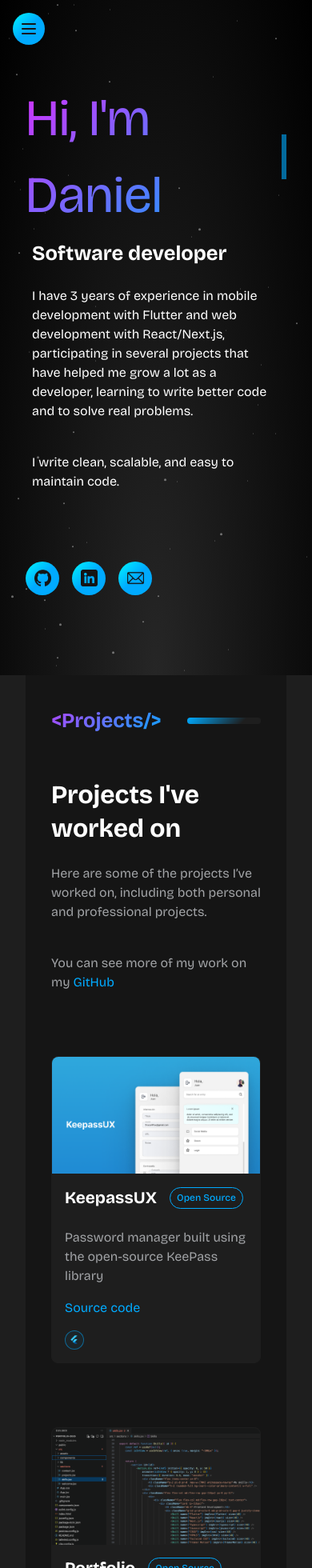
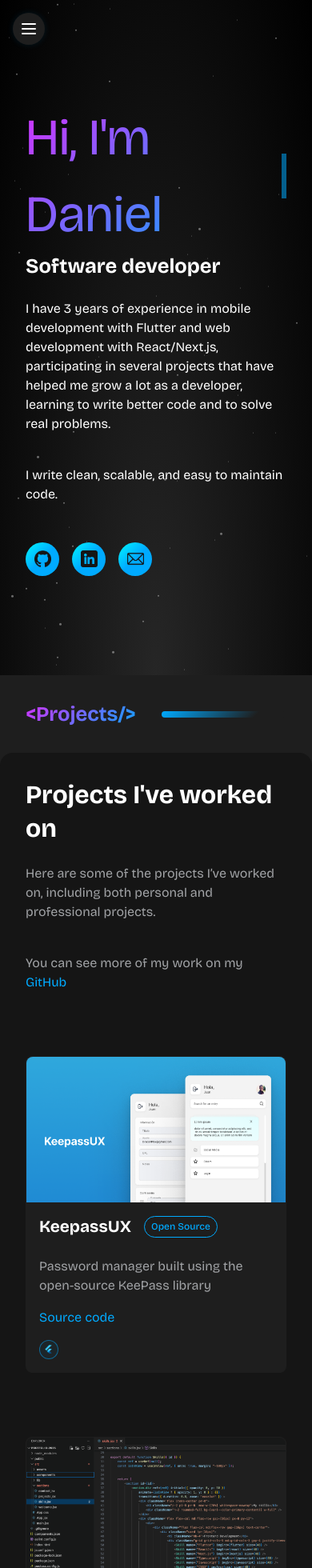
Before and after one commit to LittleEmber13/portfolio-2025, a React (Vite) app: page / in a window 390 px wide. Shown: the top 1960 px of the page at 80% size. Built offline with nearby package versions, Linux system fonts and the light colour scheme.

Commit message:
fix: background and display fixes

```diff
--- a/src/App.css
+++ b/src/App.css
@@ -12,6 +12,7 @@
   --color-primary: #00aaff;
   --color-primary-light: #00f7ff;
   --color-secondary: #d631ff;
+  --color-nav-bar-glow: #00aaff1c;
 }
 
 .gradient-primary-text {
@@ -86,8 +87,7 @@ body {
 
 .solid-background {
   background-color: var(--color-background);
-  max-width: 1200px;
-  width: 100%;
+  border-radius: 16px;
 }
 
 html {
@@ -135,13 +135,22 @@ html {
       var(--color-primary-light) 0%,
       var(--color-primary) 50%,
       var(--color-primary) 100%);
-  color: #fff;
+  color: var(--color-background);
   border-radius: 50%;
   display: flex;
   justify-content: center;
   align-items: center;
   overflow: hidden;
 }
+
+.nav-bar {
+  background: var(--color-surface);
+  color: #ffffff;
+  border-radius: 50%;
+  overflow: hidden;
+  box-shadow: 0 0 8px 0px var(--color-nav-bar-glow);
+}
+
 
 @keyframes moveShape {
   0% {
--- a/src/App.jsx
+++ b/src/App.jsx
@@ -14,17 +14,22 @@ function App() {
         starColor='#ffffff63'
         className="fixed -z-10"
       />
-      <div className='w-full justify-items-center'>
-        <NavBar />
-        <div className="justify-items-center max-w-[1200px] px-8">
-          <Welcome id='welcome' />
-          <div className="solid-background">
+      <div className='w-full flex justify-center items-center flex-col'>
+        <div className="max-w-[1500px] px-0 sm:px-8 md:px-16">
+          <div className='w-full flex items-center flex-col'>
+            <NavBar />
+          </div>
+          <div className="flex flex-col">
+            <Welcome id='welcome' />
+          </div>
+          <div className="flex flex-col gap-16">
             <Projects id='projects' />
             <Skills id='skills' />
             <Contact id='contact' />
+            <Footer />
           </div>
-          <Footer />
         </div>
+
       </div>
     </>
   )
--- a/src/components/footer.jsx
+++ b/src/components/footer.jsx
@@ -4,7 +4,7 @@ export default function Footer() {
   const { t } = useTranslation();
 
   return (
-    <footer className="w-full mt-12 py-6 border-t border-[rgba(255,255,255,0.06)] text-center text-sm text-[var(--color-text-muted)]">
+    <footer className="w-full py-6 border-t border-[rgba(255,255,255,0.06)] text-center text-sm text-[var(--color-text-muted)]">
       <div>{t('footer.copyright', { year: 2026 })}</div>
     </footer>
   );
--- a/src/components/nav_bar.jsx
+++ b/src/components/nav_bar.jsx
@@ -22,7 +22,7 @@ export default function NavBar() {
             animate={{ opacity: 1, y: 0 }}
             exit={{ opacity: 0, y: -20 }}
             transition={{ duration: 0.3 }}
-            className="hidden md:flex bg-[var(--color-surface)] p-2 gap-4 rounded-full px-8 fixed z-10 mt-4"
+            className="nav-bar hidden md:flex p-2 gap-4 !rounded-full px-8 fixed z-10 mt-4"
         >
             <a href="#welcome" className="cursor-pointer">{t('nav.welcome')}</a>
             <a href="#projects" className="cursor-pointer">{t('nav.projects')}</a>
@@ -64,7 +64,7 @@ export default function NavBar() {
                 ref={btnRef}
                 aria-label="Toggle menu"
                 onClick={() => setIsOpen(prev => !prev)}
-                className="md:hidden fixed top-4 left-4 z-30 bg-[var(--color-surface)] p-2 rounded-full shadow"
+                className="md:hidden fixed top-4 left-4 z-30 bg-[var(--color-surface)] p-2 rounded-full shadow nav-bar"
             >
                 <svg xmlns="http://www.w3.org/2000/svg" className="h-6 w-6" fill="none" viewBox="0 0 24 24" stroke="currentColor">
                     <path strokeLinecap="round" strokeLinejoin="round" strokeWidth={2} d="M4 6h16M4 12h16M4 18h16" />
--- /dev/null
+++ b/src/components/section_header.jsx
@@ -0,0 +1,10 @@
+export default function SectionHeader({ title, className }) {
+  return (
+    <div className={`flex items-center pb-8 ${className ?? ""} px-8 sm:px-0`}>
+      <h3 className="pr-8 max-w-[70%] whitespace-nowrap gradient-primary-text">
+        {title}
+      </h3>
+      <div className="h-2 rounded-full gradient-section w-full" />
+    </div>
+  );
+}
--- a/src/locales/en/translation.json
+++ b/src/locales/en/translation.json
@@ -43,7 +43,7 @@
         }
     },
     "skills": {
-        "heading": "My skills",
+        "heading": "Skills",
         "frontend": "Frontend Development",
         "backend": "Backend & Database",
         "other": "Other",
--- a/src/locales/es/translation.json
+++ b/src/locales/es/translation.json
@@ -44,7 +44,7 @@
     }
   },
   "skills": {
-    "heading": "Mis habilidades",
+    "heading": "Habilidades",
     "frontend": "Desarrollo Frontend",
     "backend": "Backend y Base de Datos",
     "other": "Otros",
--- a/src/sections/projects.jsx
+++ b/src/sections/projects.jsx
@@ -17,6 +17,7 @@ import { useInView } from "framer-motion";
 import { motion } from "framer-motion";
 import { GITHUB_LINK } from '../constants.jsx';
 import { useTranslation } from 'react-i18next';
+import SectionHeader from "../components/section_header";
 
 export default function Projects({ id }) {
     const ref = useRef(null);
@@ -32,11 +33,8 @@ export default function Projects({ id }) {
                 animate={isInView ? { opacity: 1 } : {}}
                 transition={{ duration: 0.8, ease: "easeOut" }}
                 className="w-full pt-8">
-                <div className="flex items-center pr-8">
-                    <h3 className="p-2 pl-8 pr-8  max-w-[70%] whitespace-nowrap gradient-primary-text">{'<'+t('projects.heading')+'/>'}</h3>
-                    <div className="h-2 rounded-full gradient-section w-full" />
-                </div>
-                <div className="px-8 py-12 w-full">
+                <SectionHeader title={'<' + t('projects.heading') + '/>'} />
+                <div className="solid-background p-8 w-full">
                     <div className="columns-1 md:columns-2 gap-12 space-y-12">
                         <div>
                             <motion.div initial={{ opacity: 0 }}
--- a/src/sections/welcome.jsx
+++ b/src/sections/welcome.jsx
@@ -10,10 +10,11 @@ import { motion } from "framer-motion";
 export default function Welcome({ id }) {
     const { t } = useTranslation();
     return (
-        <section id={id} className="flex flex-col items-start justify-center min-h-screen lg:pl-24">
+        <section id={id} className="min-h-screen px-8 sm:px-2 md:px-0 lg:px-0 flex items-center">
+            <div className="w-full flex flex-col lg:flex-row items-start lg:items-center justify-between container mx-auto">
+                <div className="lg:w-1/2 w-full flex flex-col items-start">
                     <TypingText text={t('welcome.greeting')} />
-            <div className="flex items-center gap-8 p-2">
-                <div>
+                    <div className="w-full">
                         <div className="pb-4 w-full">
                             <motion.div initial={{ opacity: 0, y: -25 }}
                                 animate={{ opacity: 1, y: 0 }}
@@ -37,25 +38,8 @@ export default function Welcome({ id }) {
                                     {t('welcome.p2')}
                                 </p>
                             </motion.div>
-
                         </div>
-
-                </div>
-                <div className="hidden lg:block w-[50%] h-auto shrink-0">
-                    <motion.div initial={{ opacity: 0, }}
-                        animate={{ opacity: 1 }}
-                        transition={{
-                            duration: 1, ease: "easeOut", delay: 6
-                        }} >
-                        <img
-                            src={header}
-                            alt="gif"
-
-                        />
-                    </motion.div>
-                </div>
-            </div>
-            <div className="flex justify-center pt-16 gap-4">
+                        <div className="flex justify-start pt-8 gap-4">
                             <motion.div initial={{ opacity: 0, x: -25, scale: 1 }}
                                 animate={{ opacity: 1, x: 0, scale: 1 }}
                                 transition={{
@@ -69,10 +53,9 @@ export default function Welcome({ id }) {
                                     href={GITHUB_LINK}
                                     target="_blank"
                                     rel="noopener noreferrer"
-                        className="text-blue-500 hover:underline"
                                 >
                                     <div className="interactable w-[42px] h-[42px] flex items-center justify-center">
-                            <img src={github} alt={name} className="w-1/2 h-auto" />
+                                        <img src={github} alt="github" className="w-1/2 h-auto" />
                                     </div>
                                 </a>
                             </motion.div>
@@ -89,10 +72,9 @@ export default function Welcome({ id }) {
                                     href={LINKEDIN_LINK}
                                     target="_blank"
                                     rel="noopener noreferrer"
-                        className="text-blue-500 hover:underline"
                                 >
                                     <div className="interactable w-[42px] h-[42px] flex items-center justify-center">
-                            <img src={linkedin} alt={name} className="w-1/2 h-auto" />
+                                        <img src={linkedin} alt="linkedin" className="w-1/2 h-auto" />
                                     </div>
                                 </a>
                             </motion.div>
@@ -104,17 +86,33 @@ export default function Welcome({ id }) {
                                 whileHover={{
                                     scale: 1.1,
                                     transition: { duration: 0.1 },
-                    }} >                    <a
+                                }} >
+                                <a
                                     href={`mailto:${EMAIL}`}
                                     rel="noopener noreferrer"
-                        className="text-blue-500 hover:underline"
                                 >
                                     <div className="interactable w-[42px] h-[42px] flex items-center justify-center">
-                            <img src={mail} alt={name} className="w-1/2 h-auto" />
+                                        <img src={mail} alt="mail" className="w-1/2 h-auto" />
                                     </div>
                                 </a>
                             </motion.div>
                         </div>
+                    </div>
+                </div>
+                <div className="hidden lg:flex lg:w-1/2 w-full justify-end">
+                    <motion.div initial={{ opacity: 0 }}
+                        animate={{ opacity: 1 }}
+                        transition={{
+                            duration: 1, ease: "easeOut", delay: 6
+                        }} >
+                        <img
+                            src={header}
+                            alt="gif"
+                            className="max-w-full h-auto"
+                        />
+                    </motion.div>
+                </div>
+            </div>
         </section>
     );
 }
```
Also changed, not shown: src/sections/contact.jsx (+22 -39 lines), src/sections/skills.jsx (+5 -7 lines). Lines whose indentation alone changed are shown as unchanged.
